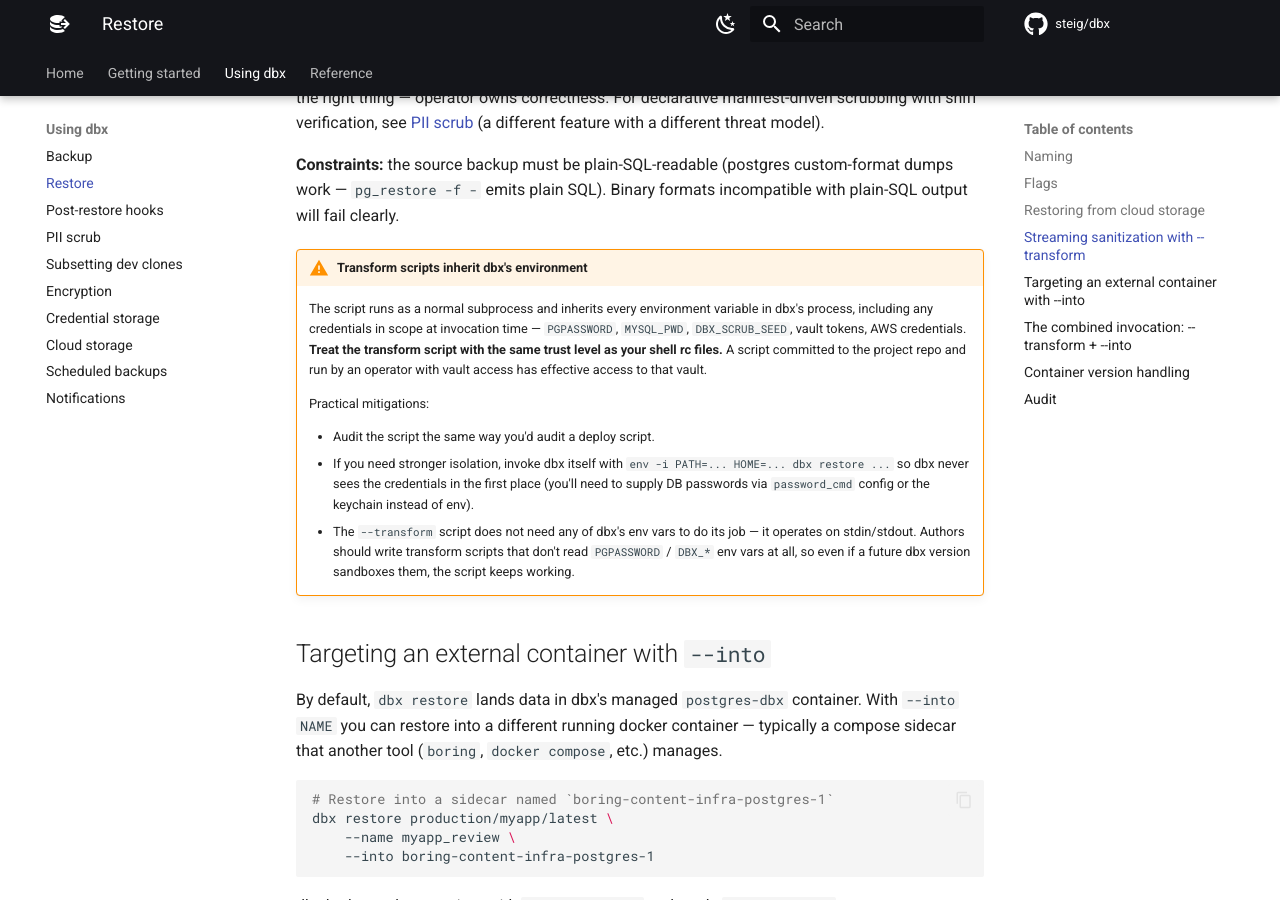
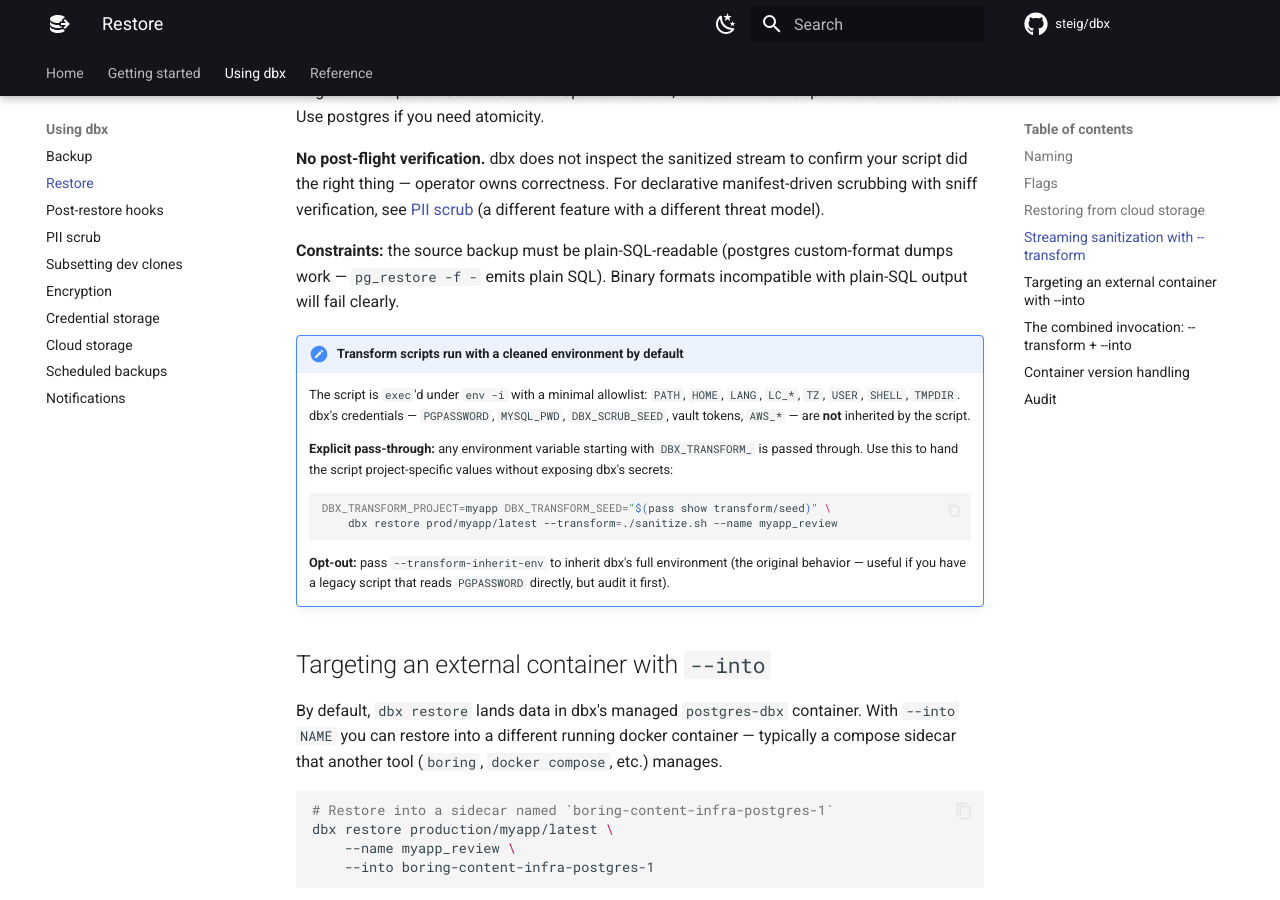
Before and after one commit to steig/dbx, an MkDocs documentation site: the page built from docs/restore.md, in a window 1280 px wide and 900 px high, scrolled down 2736 px. Built offline with MkDocs 1.6.1 and Material for MkDocs 9.7.7, drawn with Linux system fonts in a browser that asks for light colours; comment, search, counter and statistics services are not loaded; some of the changed text lies outside the part shown.

Commit message:
feat(restore): --transform runs under cleaned env by default (#45)
The `--transform=PATH` flag (added but unreleased — still in
[Unreleased]) used to invoke the script as a normal subprocess of
dbx, inheriting the full environment. A malicious or buggy
sanitize.sh would have effective access to PGPASSWORD, MYSQL_PWD,
DBX_SCRUB_SEED, vault tokens, and AWS credentials.

Since the flag hasn't shipped in any tagged release, there's no
contract to deprecate — flip the default before the window closes.

New behavior

- Transform scripts run under `env -i` with a minimal allowlist:
  PATH, HOME, LANG, LC_*, TZ, USER, SHELL, TMPDIR.
- Operator opt-in: any var prefixed `DBX_TRANSFORM_` is passed
  through so the operator can hand the script project-specific
  values without exposing dbx's secrets.
- New `--transform-inherit-env` flag restores the legacy inherit-all
  behavior for users with existing scripts that genuinely need it.
  Requires `--transform` (clear error otherwise).

Implementation

- `transform_exec_argv` helper in lib/core.sh emits the argv prefix
  one arg per line so callers can build an array safely (avoids
  word-splitting in the pipeline). Returns just the script path
  when inherit-env is true; returns `env -i KEY=VALUE ... script`
  otherwise.
- Both pg_restore_backup_streaming and mysql_restore_backup_streaming
  now take an extra `transform_inherit_env` arg, build the argv via
  the helper, and pipe through `"${transform_argv[@]}"`.

Tests

- 6 new unit tests in core.bats covering both modes, allowlist
  presence, credential exclusion, DBX_TRANSFORM_* pass-through, and
  the missing-var-skipped case.
- 3 new integration tests in restore_transform_into.bats:
  - Default mode: env probe script confirms PGPASSWORD and
    DBX_SCRUB_SEED come through as `<unset>`; DBX_TRANSFORM_FOO
    comes through with its value.
  - --transform-inherit-env: probe confirms DBX_SCRUB_SEED is now
    visible to the script.
  - --transform-inherit-env without --transform is rejected.

334 unit + 13 transform/into + 15 scrub gate = 362 tests pass.
shellcheck clean, mkdocs --strict clean.

Closes #45.

Co-Authored-By: Claude Opus 4.7 <noreply@anthropic.com>

````diff
--- a/docs/restore.md
+++ b/docs/restore.md
@@ -30,7 +30,8 @@ If you don't pass `--name`, dbx generates `<db>_v<N>_<YYYYMMDD>` and bumps `<N>`
 | `--keep-download` | Keep the locally-staged copy after a `--from-remote` restore succeeds (default: deleted). |
 | `--no-post-restore` | Skip configured [post-restore hooks](post-restore-hooks.md) for this run. |
 | `--hooks-only` | Skip the engine restore; only run configured hooks against the DB named by `--name`. Useful for iterating on hook scripts. |
-| `--transform PATH` | Pipe the restore byte-stream through a host-side executable before any write to the target. See [Streaming sanitization](#streaming-sanitization-with-transform) below. |
+| `--transform PATH` | Pipe the restore byte-stream through a host-side executable before any write to the target. Runs under `env -i` by default (cleaned env, only allowlisted vars + `DBX_TRANSFORM_*` passed through). See [Streaming sanitization](#streaming-sanitization-with-transform) below. |
+| `--transform-inherit-env` | Inherit dbx's full environment into the `--transform` subprocess (legacy behavior). Requires `--transform`. |
 | `--into NAME` | Restore into a named external docker container (e.g. a compose-managed postgres sidecar) instead of the managed `postgres-dbx`. Postgres only. See [Targeting an external container](#targeting-an-external-container-with-into) below. |
 
 `--hooks-only` requires `--name <existing-db>` and is mutually exclusive with `--no-post-restore`, `--from-remote`, `--transform`, and `--into`.
@@ -81,14 +82,17 @@ dbx restore production/myapp/latest --name myapp_review --transform=./sanitize.s
 
 **Constraints:** the source backup must be plain-SQL-readable (postgres custom-format dumps work — `pg_restore -f -` emits plain SQL). Binary formats incompatible with plain-SQL output will fail clearly.
 
-!!! warning "Transform scripts inherit dbx's environment"
-    The script runs as a normal subprocess and inherits every environment variable in dbx's process, including any credentials in scope at invocation time — `PGPASSWORD`, `MYSQL_PWD`, `DBX_SCRUB_SEED`, vault tokens, AWS credentials. **Treat the transform script with the same trust level as your shell rc files.** A script committed to the project repo and run by an operator with vault access has effective access to that vault.
+!!! note "Transform scripts run with a cleaned environment by default"
+    The script is `exec`'d under `env -i` with a minimal allowlist: `PATH`, `HOME`, `LANG`, `LC_*`, `TZ`, `USER`, `SHELL`, `TMPDIR`. dbx's credentials — `PGPASSWORD`, `MYSQL_PWD`, `DBX_SCRUB_SEED`, vault tokens, `AWS_*` — are **not** inherited by the script.
 
-    Practical mitigations:
+    **Explicit pass-through:** any environment variable starting with `DBX_TRANSFORM_` is passed through. Use this to hand the script project-specific values without exposing dbx's secrets:
 
-    - Audit the script the same way you'd audit a deploy script.
-    - If you need stronger isolation, invoke dbx itself with `env -i PATH=... HOME=... dbx restore ...` so dbx never sees the credentials in the first place (you'll need to supply DB passwords via `password_cmd` config or the keychain instead of env).
-    - The `--transform` script does not need any of dbx's env vars to do its job — it operates on stdin/stdout. Authors should write transform scripts that don't read `PGPASSWORD` / `DBX_*` env vars at all, so even if a future dbx version sandboxes them, the script keeps working.
+    ```bash
+    DBX_TRANSFORM_PROJECT=myapp DBX_TRANSFORM_SEED="$(pass show transform/seed)" \
+        dbx restore prod/myapp/latest --transform=./sanitize.sh --name myapp_review
+    ```
+
+    **Opt-out:** pass `--transform-inherit-env` to inherit dbx's full environment (the original behavior — useful if you have a legacy script that reads `PGPASSWORD` directly, but audit it first).
 
 ## Targeting an external container with `--into`
 
````
Also changed, not shown: CHANGELOG.md (+1 -1 lines), 6 other files.
